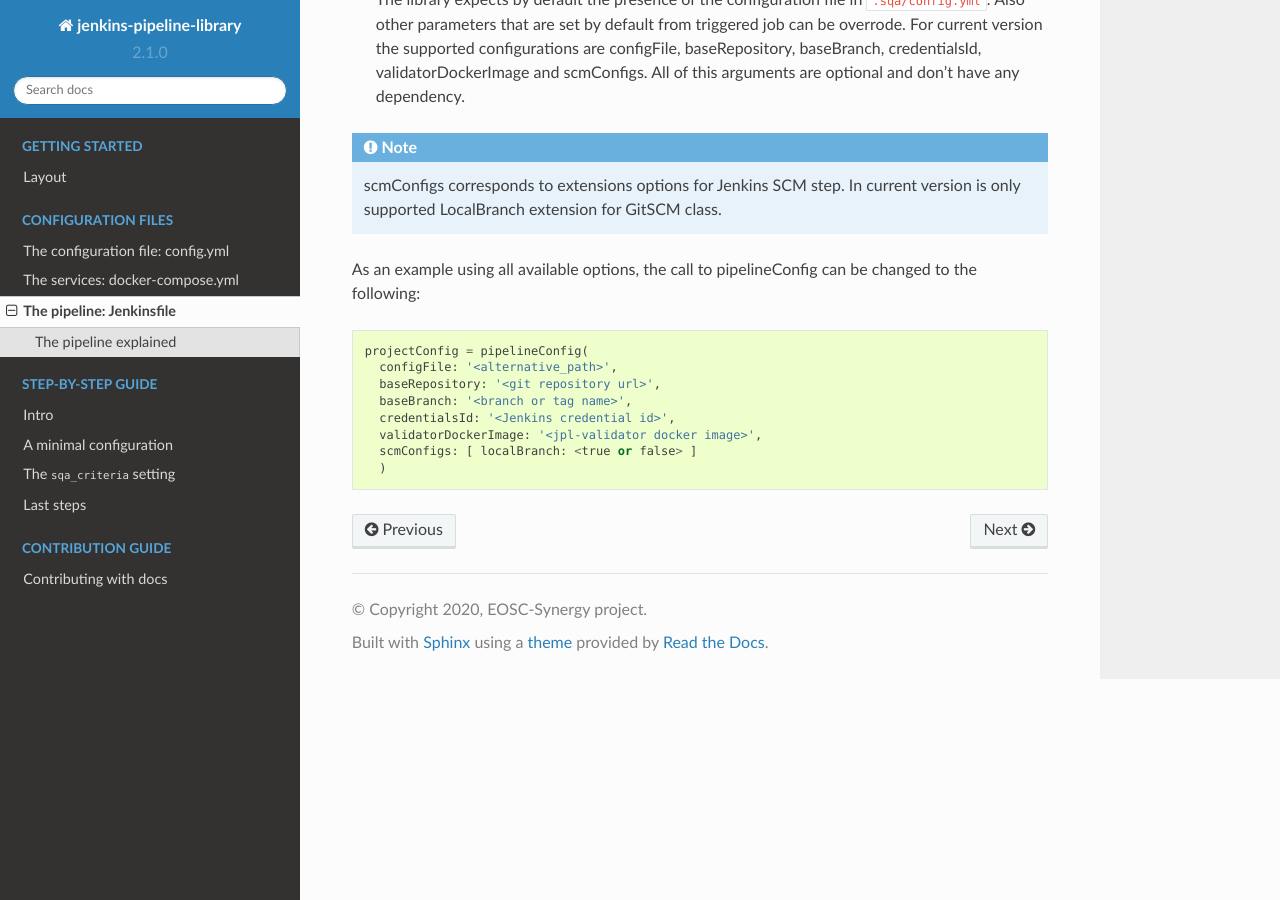
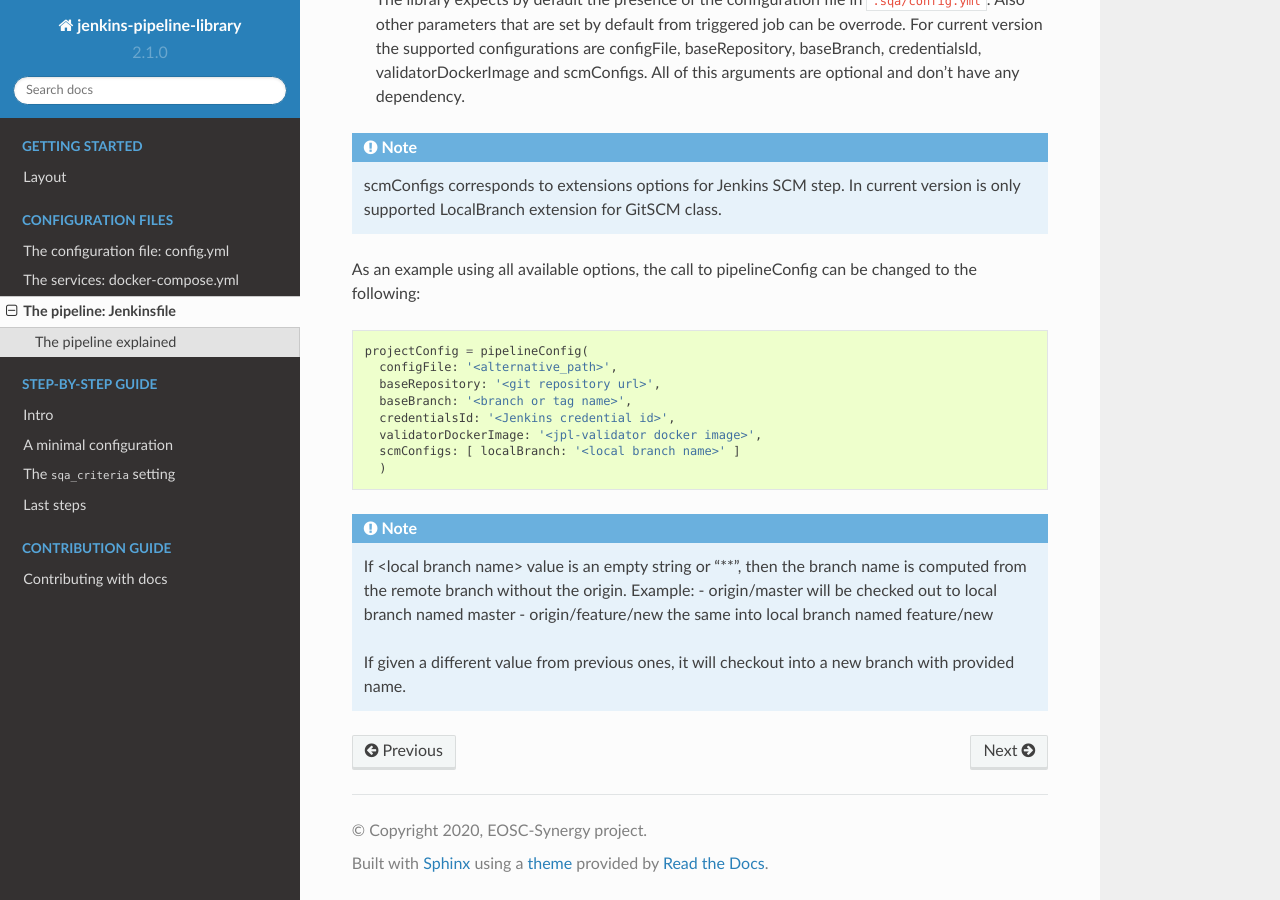
Before and after one commit to indigo-dc/jenkins-pipeline-library, a Sphinx documentation site: the page built from docs/user/jenkinsfile.rst, in a window 1280 px wide and 900 px high, scrolled down 1144 px. Built offline with Sphinx 7.4.7 and the Read the Docs theme 2.0.0, drawn with Linux system fonts in a browser that asks for light colours.

Commit message:
Change documentation for GitSCM LocalBranch extension
Signed-off-by: Samuel Bernardo <samuel@lip.pt>

```diff
--- a/docs/user/jenkinsfile.rst
+++ b/docs/user/jenkinsfile.rst
@@ -72,5 +72,12 @@ As an example using all available options, the call to pipelineConfig can be cha
      baseBranch: '<branch or tag name>',
      credentialsId: '<Jenkins credential id>',
      validatorDockerImage: '<jpl-validator docker image>',
-     scmConfigs: [ localBranch: <true or false> ]
+     scmConfigs: [ localBranch: '<local branch name>' ]
      )
+
+.. note::
+   If <local branch name> value is an empty string or "**", then the branch name is computed from the remote branch without the origin. Example:
+   - origin/master will be checked out to local branch named master
+   - origin/feature/new the same into local branch named feature/new
+
+   If given a different value from previous ones, it will checkout into a new branch with provided name.
```
